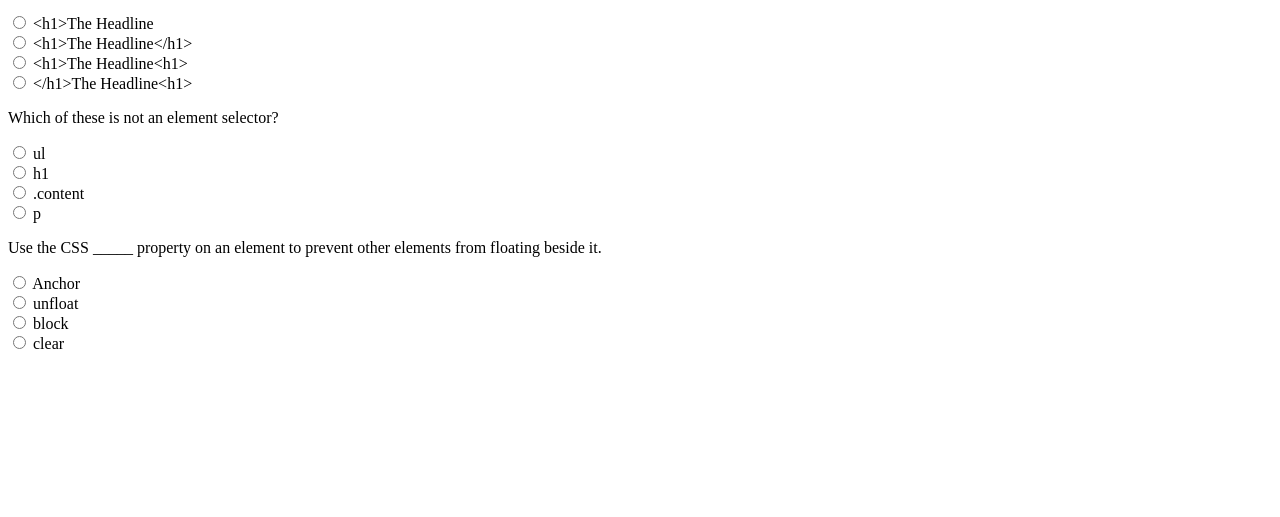
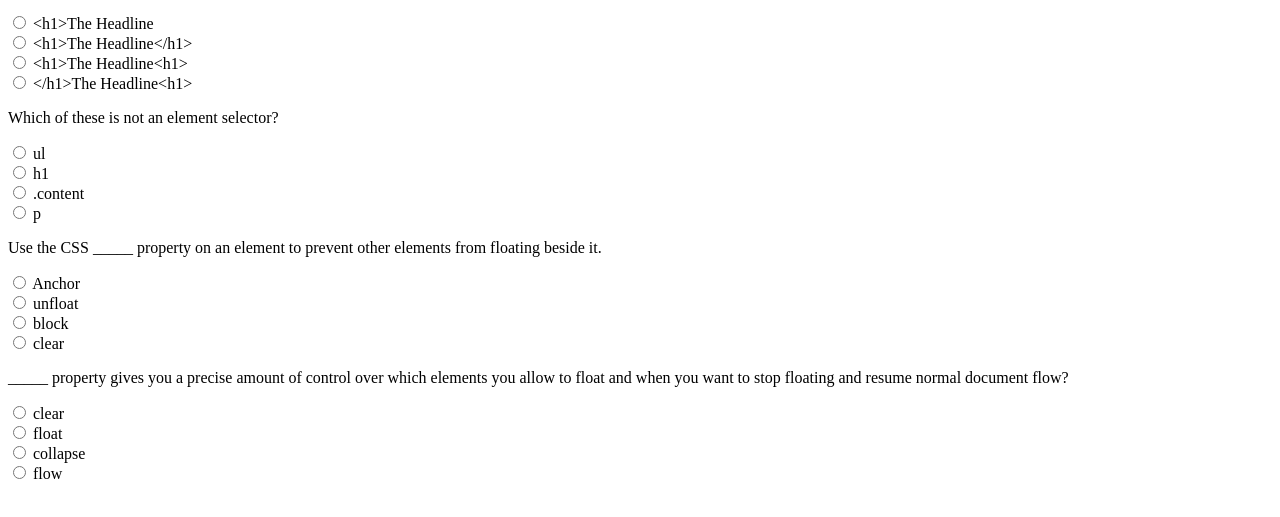
Before and after one commit to Munene-Kariuki/Quiz-board, a plain HTML site: page index.html in a window 1280 px wide. Shown: the part 101-618 px from the top of the page. Drawn offline with Linux system fonts and the light colour scheme.

Commit message:
add fourth question and it`s form

```diff
--- a/index.html
+++ b/index.html
@@ -46,5 +46,17 @@
     <label for="d">clear</label><br>
   </form>
 
+  <p>_____ property gives you a precise amount of control over which elements you allow to float and when you want to stop floating and resume normal document flow?</p>
+  <form>
+    <input type="radio" id="clear" name="float_control" value="A">
+    <label for="a">clear</label><br>
+    <input type="radio" id="float" name="float_control" value="B">
+    <label for="b">float</label><br>
+    <input type="radio" id="collapse" name="float_control" value="C">
+    <label for="c">collapse</label><br>
+    <input type="radio" id="flow" name="float_control" value="C">
+    <label for="c">flow</label><br>
+  </form>
+
 </body>
 </html>
```
